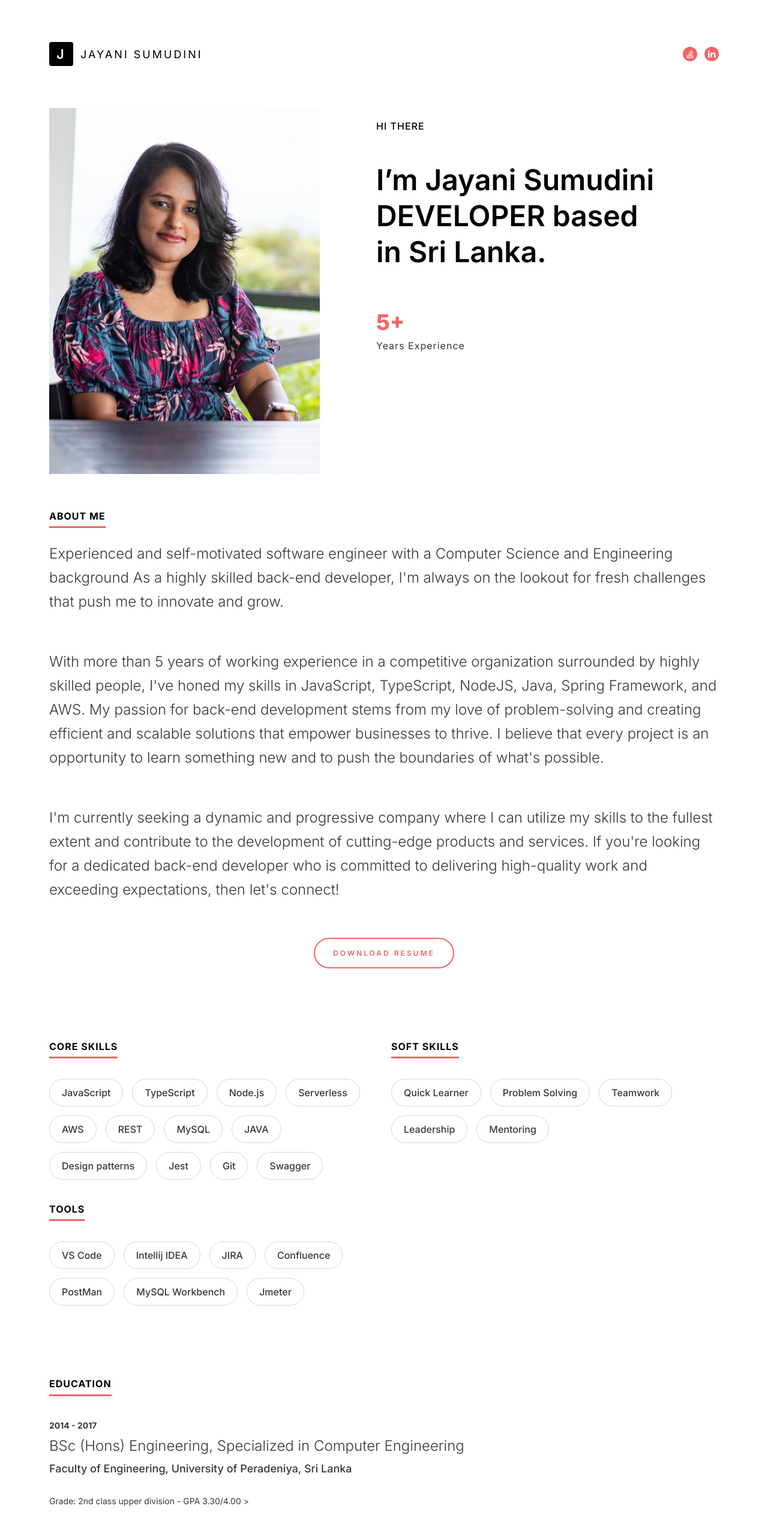
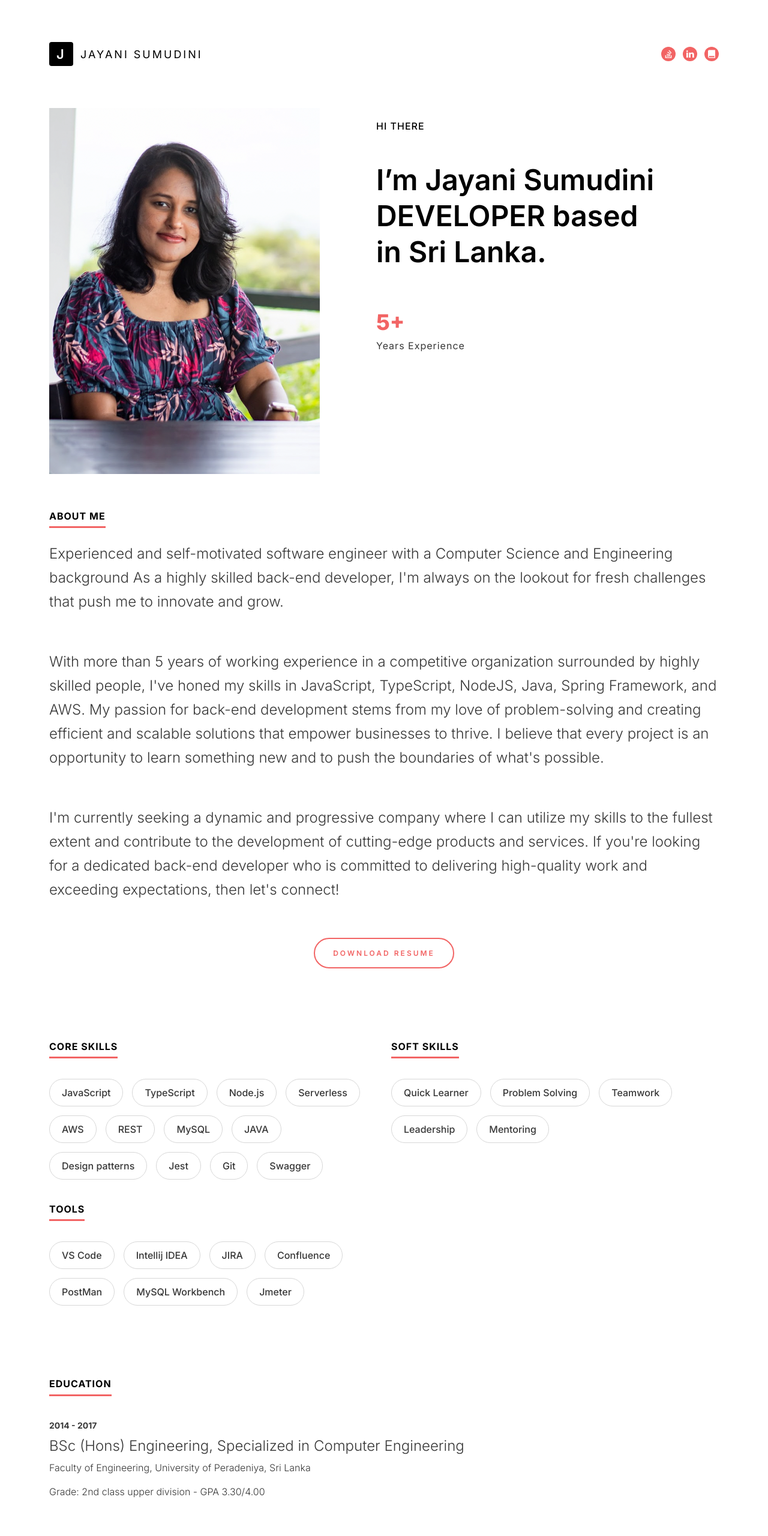
Before and after one commit to JayaniSumudini/JayaniSumudini.github.io, a plain HTML site: page index.html in a window 1280 px wide. Shown: the top 2560 px of the page at 60% size. Drawn offline with nearby package versions, Linux system fonts and the light colour scheme.

Commit message:
update educations field

```diff
--- a/index.html
+++ b/index.html
@@ -59,6 +59,13 @@
                 href="https://www.linkedin.com/in/jayanisumudini/"
                 target="_blank"
                 ><i class="ri-linkedin-fill"></i
+              ></a>
+            </li>
+            <li>
+              <a
+                href="https://jayanitechpoint.blogspot.com/"
+                target="_blank"
+                ><i class="ri-book-fill"></i
               ></a>
             </li>
           </ul>
@@ -189,11 +196,12 @@
               <h3 class="ds-officename">
                 BSc (Hons) Engineering, Specialized in Computer Engineering
               </h3>
-              <span class="ds-department"
-                >Faculty of Engineering, University of Peradeniya, Sri
-                Lanka</span
-                <span>Grade: 2nd class upper division - GPA 3.30/4.00</span>
-              >
+              <span class="ds-department">
+                <p>Faculty of Engineering, University of Peradeniya, Sri
+                Lanka
+                </p>
+                <p>Grade: 2nd class upper division - GPA 3.30/4.00</p>
+              </span>
             </section>
           </div>
         </div>
```
